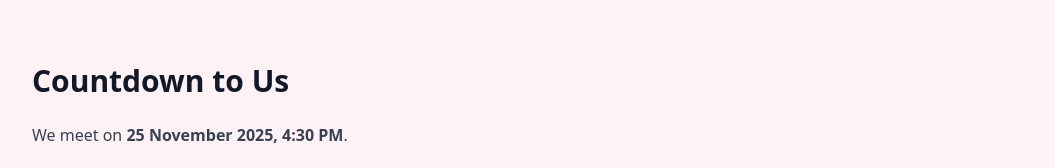
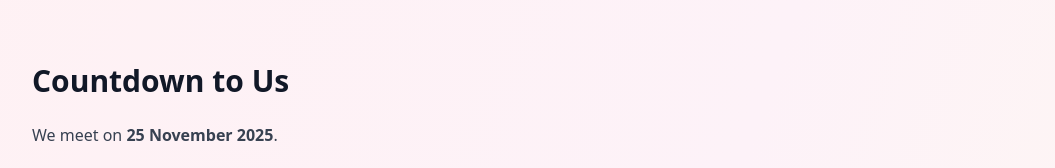
Before and after one commit to adrianpimento11-wq/mokkasite, a plain HTML site: page index.html in a window 1280 px wide. Shown: the part 1064-1232 px from the top of the page, without its empty margins (112-1167 px from the left). Drawn offline with nearby package versions, Linux system fonts and the light colour scheme.

Commit message:
Update index.html

```diff
--- a/index.html
+++ b/index.html
@@ -55,7 +55,7 @@
     <!-- Countdown -->
     <section id="countdown" class="space-y-6">
       <h2 class="text-3xl font-bold">Countdown to Us</h2>
-      <p class="text-gray-700">We meet on <strong>25 November 2025, 4:30 PM</strong>.</p>
+      <p class="text-gray-700">We meet on <strong>25 November 2025</strong>.</p>
       <div class="glass rounded-2xl p-8 border flex flex-wrap items-center justify-center gap-6 text-center">
         <div>
           <div class="text-5xl font-bold" id="dd">--</div>
```
